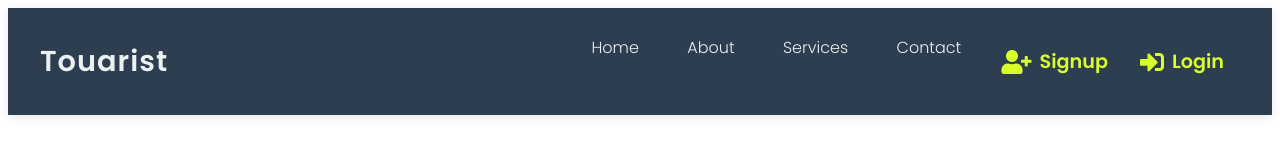
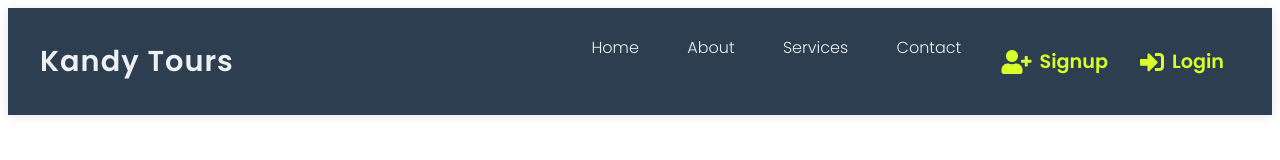
Before and after one commit to Heshan-Lahiru/kandy-website, a React (Create React App) app in the folder kandy/: page / in a window 1280 px wide. Shown: the top 160 px of the page. Built offline with nearby package versions, Linux system fonts and the light colour scheme.

Commit message:
update commit

```diff
--- a/kandy/src/App.js
+++ b/kandy/src/App.js
@@ -10,6 +10,7 @@ function App() {
       <Routes>
         <Route path="/" element={<Home />} />
         <Route path="/SignUpForm" element={<SignUpForm />} />
+
       </Routes>
     </Router>
   );
--- a/kandy/src/components/navigationbar/nav.jsx
+++ b/kandy/src/components/navigationbar/nav.jsx
@@ -12,7 +12,7 @@ const Nav = () => {
   return (
     <nav className="unique-nav">
       <div className="unique-nav-container">
-        <div className="unique-nav-logo">Touarist</div>
+        <div className="unique-nav-logo">Kandy Tours</div>
         <div className={`unique-nav-links ${isOpen ? 'unique-nav-active' : ''}`}>
           <a href="#home" className="unique-nav-item">Home</a>
           <a href="#about" className="unique-nav-item">About</a>
@@ -21,7 +21,7 @@ const Nav = () => {
           <a href="/SignUpForm" className="knd-nav-item">
             <i className="fas fa-user-plus"></i> Signup
           </a>
-          <a href="#" className="knd-nav-item">
+          <a href="/SignUpForm" className="knd-nav-item">
             <i className="fas fa-sign-in-alt"></i> Login
           </a>
         </div>
```
